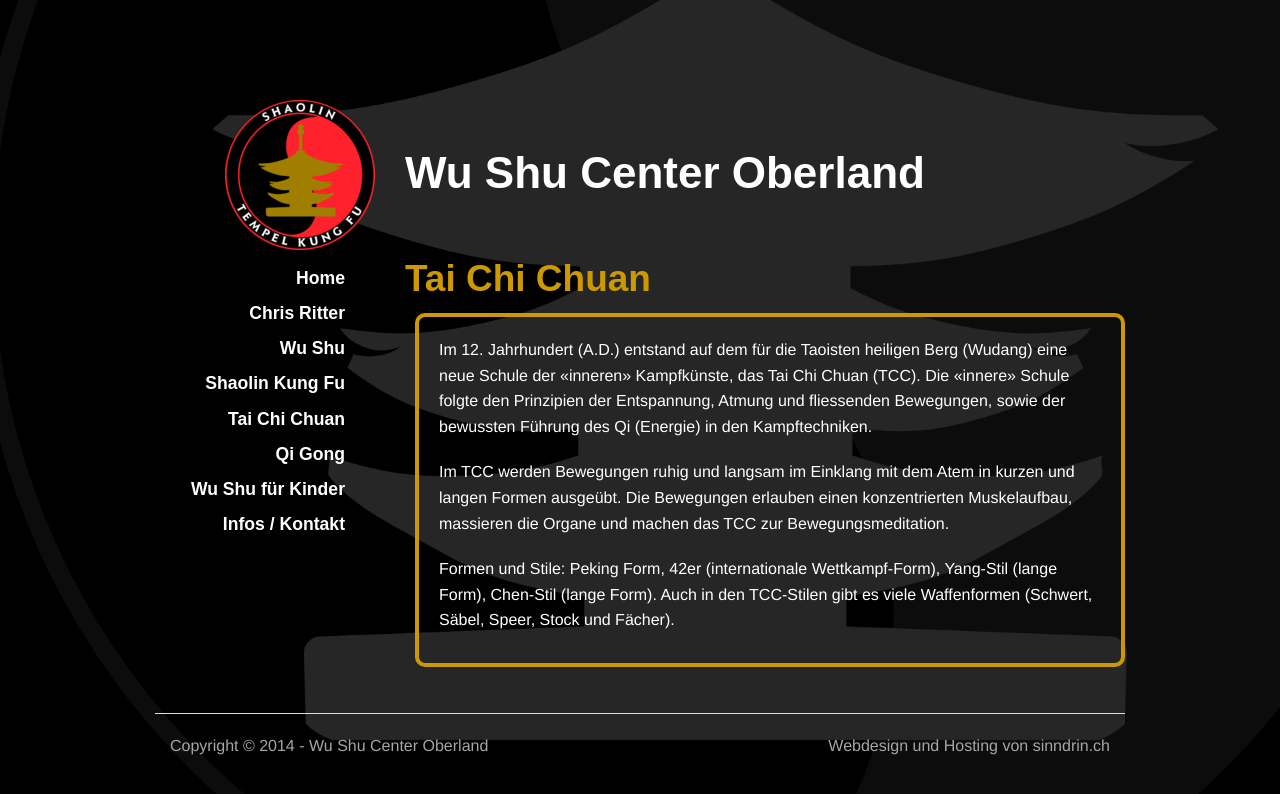
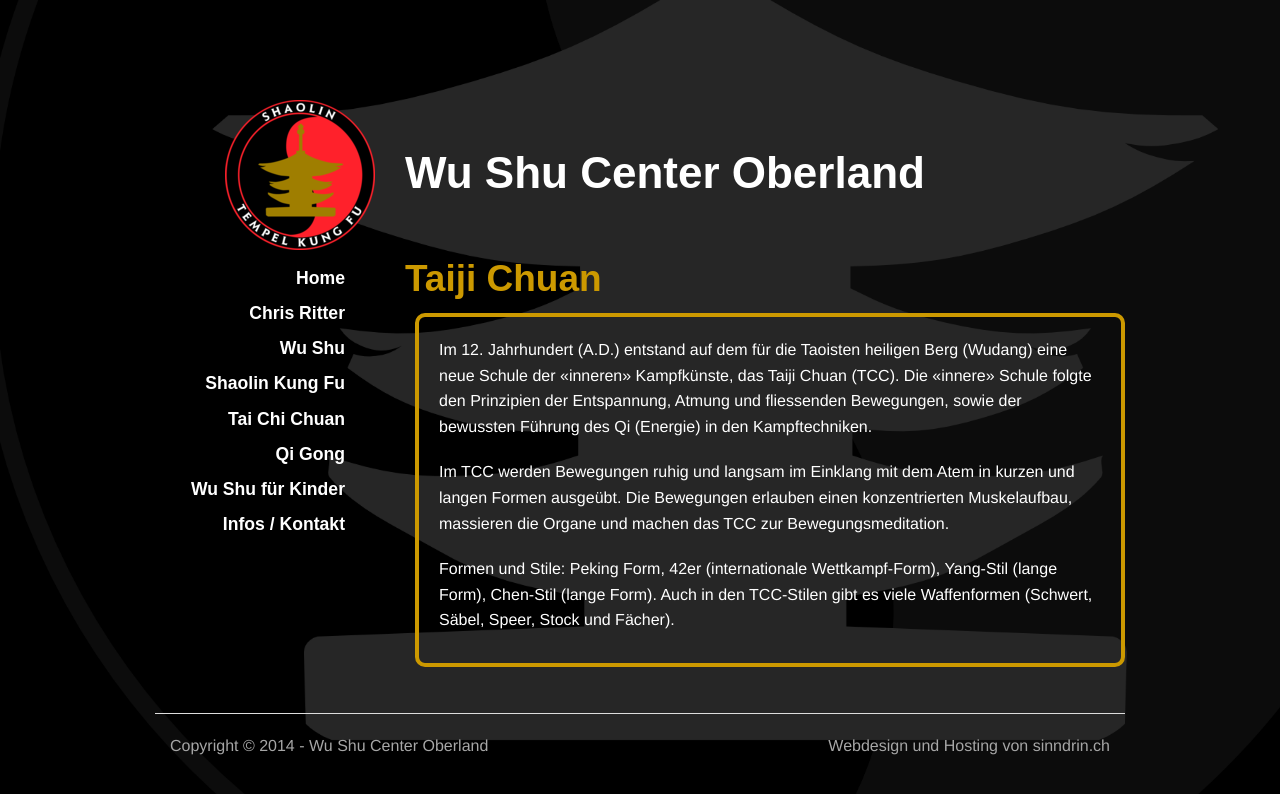
Before and after one commit to wu-shu/wu-shu.github.io, a Jekyll site: the page built from tai-chi-chuan/index.md, in a window 1280 px wide. Shown: the top 794 px of the page. Built offline with Jekyll 4.4.1, drawn with Linux system fonts in a browser that asks for light colours; some web fonts are replaced; Markdown is read by kramdown in place of the engine named in the settings; comment, search, counter and statistics services are not loaded.

Commit message:
Textänderung Taiji

```diff
--- a/tai-chi-chuan/index.md
+++ b/tai-chi-chuan/index.md
@@ -1,9 +1,9 @@
 ---
 layout: default
-title: Tai Chi Chuan
+title: Taiji Chuan
 ---
 
-Im 12. Jahrhundert (A.D.) entstand auf dem für die Taoisten heiligen Berg (Wudang) eine neue Schule der «inneren» Kampfkünste, das Tai Chi Chuan (TCC). Die «innere» Schule folgte den Prinzipien der Entspannung, Atmung und fliessenden Bewegungen, sowie der bewussten Führung des Qi (Energie) in den Kampftechniken.
+Im 12. Jahrhundert (A.D.) entstand auf dem für die Taoisten heiligen Berg (Wudang) eine neue Schule der «inneren» Kampfkünste, das Taiji Chuan (TCC). Die «innere» Schule folgte den Prinzipien der Entspannung, Atmung und fliessenden Bewegungen, sowie der bewussten Führung des Qi (Energie) in den Kampftechniken.
 
 Im TCC werden Bewegungen ruhig und langsam im Einklang mit dem Atem in kurzen und langen Formen ausgeübt. Die Bewegungen erlauben einen konzentrierten Muskelaufbau, massieren die Organe und machen das TCC zur Bewegungsmeditation.
 
```
